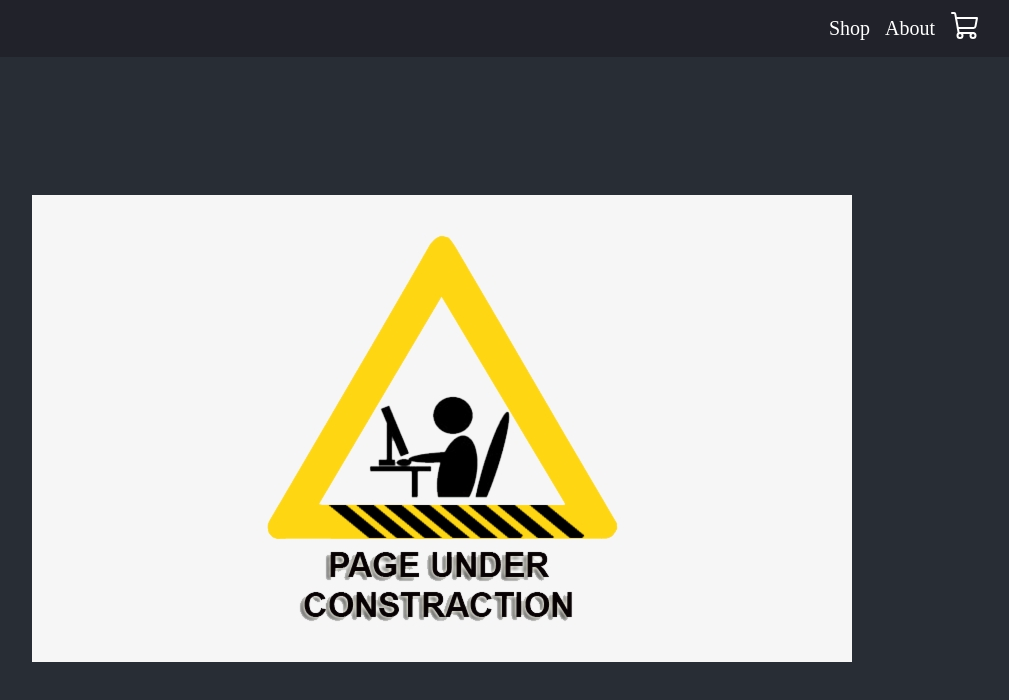
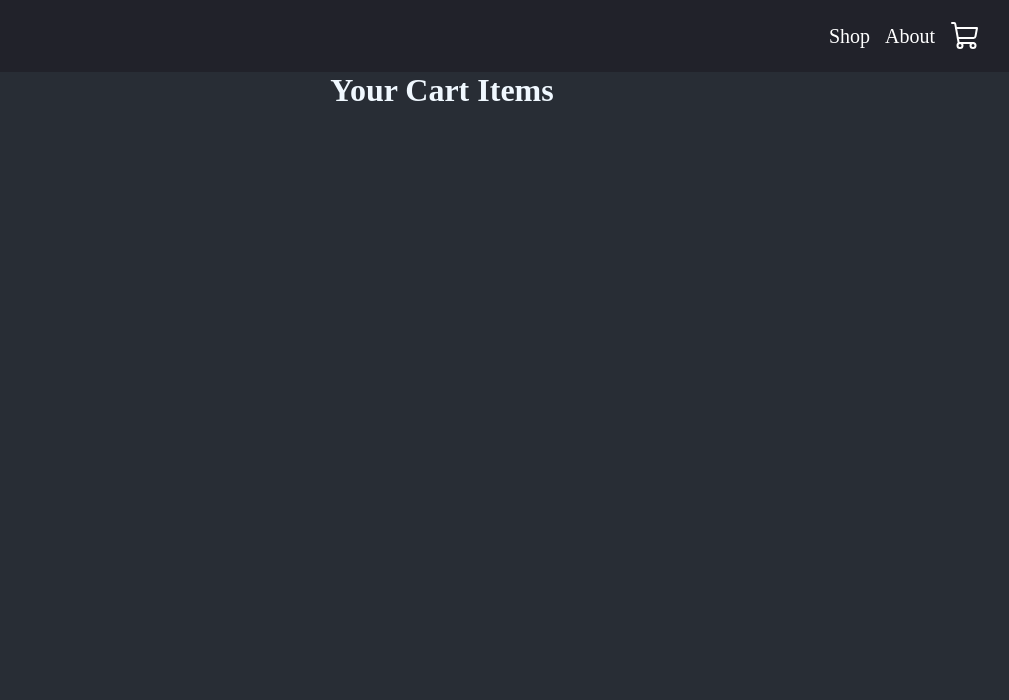
Before and after one commit to mamatkulov95/shop-cart-react, a React (Create React App) app: page /cart in a window 1280 px wide. Shown: the top 700 px of the page, without its empty margins (198-1207 px from the left). Built offline with nearby package versions, Linux system fonts and the light colour scheme.

Commit message:
[Cart] -Created and developed cart section of the project

```diff
--- a/package.json
+++ b/package.json
@@ -3,6 +3,9 @@
   "version": "0.1.0",
   "private": true,
   "dependencies": {
+    "@emotion/react": "^11.10.5",
+    "@emotion/styled": "^11.10.5",
+    "@mui/material": "^5.11.3",
     "@testing-library/jest-dom": "^5.16.5",
     "@testing-library/react": "^13.4.0",
     "@testing-library/user-event": "^13.5.0",
--- a/src/App.css
+++ b/src/App.css
@@ -11,6 +11,4 @@ body {
 a {
   text-decoration: none;
   color: inherit;
-
-
 }
--- a/src/components/Navbar/Navbar.css
+++ b/src/components/Navbar/Navbar.css
@@ -17,6 +17,6 @@
 
 @media screen and (min-width:768px) {
   .navbar {
-    padding: 10px 100px;
+    padding: 20px 100px;
   }
 }
--- a/src/components/Navbar/Navbar.js
+++ b/src/components/Navbar/Navbar.js
@@ -1,15 +1,23 @@
+import { useContext } from "react";
 import { ShoppingCart } from "phosphor-react";
 import { Link } from "react-router-dom";
+import { Context } from "../../context/Context";
 import "./Navbar.css";
+import { Badge } from "@mui/material";
 
 function Navbar() {
+  const { getTotalCartAmount } = useContext(Context);
+  const totalAmount = getTotalCartAmount();
+
   return (
     <div className="navbar">
       <div className="links">
         <Link to="/">Shop</Link>
         <Link to="/about">About</Link>
         <Link to="/cart">
-          <ShoppingCart size={32} />
+          <Badge badgeContent={totalAmount} color="primary">
+            <ShoppingCart size={32} />
+          </Badge>
         </Link>
       </div>
     </div>
--- a/src/context/Context.js
+++ b/src/context/Context.js
@@ -16,10 +16,26 @@ export default function ContextProvider(props) {
   const addToCart = (id) => {
     setCartItems((prevItems) => ({ ...prevItems, [id]: prevItems[id] + 1 }));
   };
+  const deleteCart = (id) => {
+    setCartItems((prevItems) => ({ ...prevItems, [id]: prevItems[id] - 1 }));
+  };
+
+  const getTotalCartAmount = () => {
+    let totalAmount = 0;
+    for (const item in cartItems) {
+      if (cartItems[item] > 0) {
+        PRODUCTS.find((product) => product.id === Number(item));
+        totalAmount += cartItems[item];
+      }
+    }
+    return totalAmount;
+  };
 
   const contextValue = {
     addToCart,
     cartItems,
+    deleteCart,
+    getTotalCartAmount,
   };
 
   return (
--- a/src/index.css
+++ b/src/index.css
@@ -1,14 +1,5 @@
-body {
+* {
   margin: 0;
   padding: 0;
   box-sizing: border-box;
 }
-
-p {
-  margin: 0;
-}
-
-code {
-  font-family: source-code-pro, Menlo, Monaco, Consolas, 'Courier New',
-    monospace;
-}
--- a/src/pages/About/About.css
+++ b/src/pages/About/About.css
@@ -5,6 +5,7 @@
 .team {
   display: flex;
   flex-direction: column;
+  gap: 30px;
   width: 300px;
   color: white;
 }
--- a/src/pages/Cart/Cart.css
+++ /dev/null
@@ -1,8 +0,0 @@
-.cart {
-  background-image: url("../../photos/page-under-construction-icon.jpg");
-  background-position: center;
-  background-repeat: no-repeat;
-  width: 95vw;
-  height: 90vh;
-  margin: auto;
-}
--- a/src/pages/Cart/Cart.js
+++ b/src/pages/Cart/Cart.js
@@ -1,5 +1,24 @@
-import "./Cart.css";
+import React, { useContext } from "react";
+import CartItem from "./CartItem";
+import { PRODUCTS } from "../../products";
+import { Context } from "../../context/Context";
+import "../SHop/Shop.css";
 
-export default function Cart() {
-  return <div className="cart"></div>;
+export default function Card() {
+  const { cartItems } = useContext(Context);
+
+  return (
+    <div className="cart">
+      <div>
+        <h1 className="cart-title">Your Cart Items</h1>
+      </div>
+      <div className="shop">
+        {PRODUCTS.map((product) => {
+          if (cartItems[product.id] !== 0) {
+            return <CartItem data={product} />;
+          }
+        })}
+      </div>
+    </div>
+  );
 }
--- /dev/null
+++ b/src/pages/Cart/CartItem.js
@@ -0,0 +1,25 @@
+import React, { useContext } from "react";
+import "../SHop/Shop.css";
+import { Context } from "../../context/Context";
+export default function CartItem(props) {
+  const { id, productName, author, price, productImage } = props.data;
+  const { deleteCart, cartItems } = useContext(Context);
+
+  const ordered = cartItems[id];
+  return (
+    <div className="product">
+      <img className="product-img" alt="book-cover" src={productImage} />
+      <div className="product-details">
+        <p className="book-detail">{productName}</p>
+        <p className="book-author">Author: {author}</p>
+        <p className="book-price">Price: ${price}</p>
+      </div>
+      <div className="btn-wrapper">
+        <button className="add-btn" onClick={() => deleteCart(id)}>
+          Delete order
+        </button>
+        <button className="add-btn">Quantity: {ordered}</button>
+      </div>
+    </div>
+  );
+}
--- a/src/pages/SHop/Shop.css
+++ b/src/pages/SHop/Shop.css
@@ -1,14 +1,14 @@
 .product {
   background: white;
-  width: 220px;
-  height: 440px;
+  width: 245px;
+  height: 460px;
   padding: 15px;
   border-radius: 5px;
 
 }
 
 .product-img {
-  width: 210px;
+  width: 215px;
   height: 270px;
   border: 3px solid wheat;
 }
@@ -51,7 +51,7 @@
 .shop {
   display: grid;
   justify-items: center;
-  padding: 30px;
+  padding: 20px 120px;
   grid-template-columns: repeat(1, 1fr);
   grid-auto-rows: 8 / auto;
   grid-gap: 20px;
@@ -87,12 +87,13 @@
   }
 
   .product {
-    height: 375px;
+    height: 420px;
     padding: 10px;
   }
 
   .product-img {
-    height: 205px;
+    height: 230px;
+    width: 225px;
   }
 
   .shop {
```
